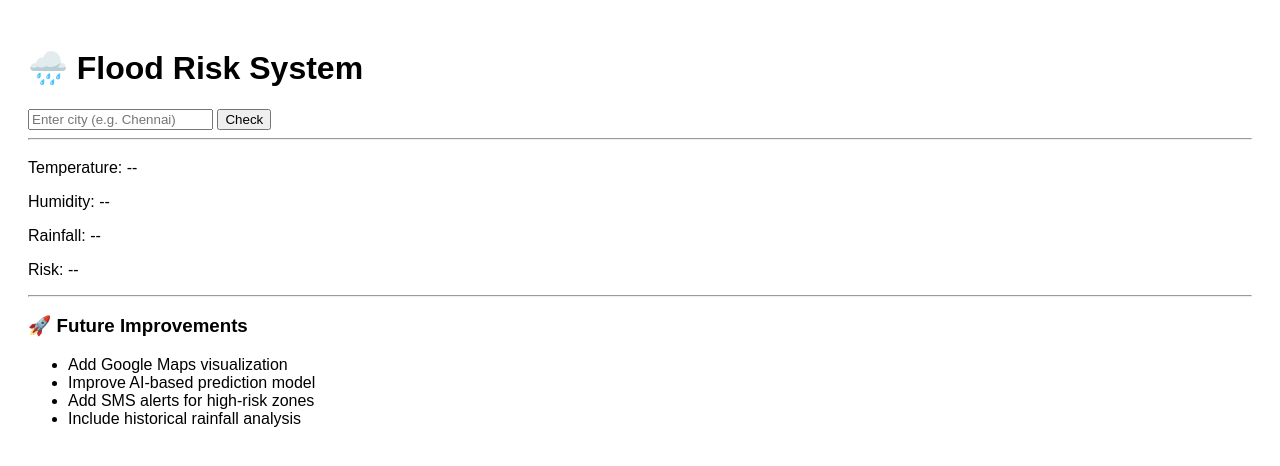
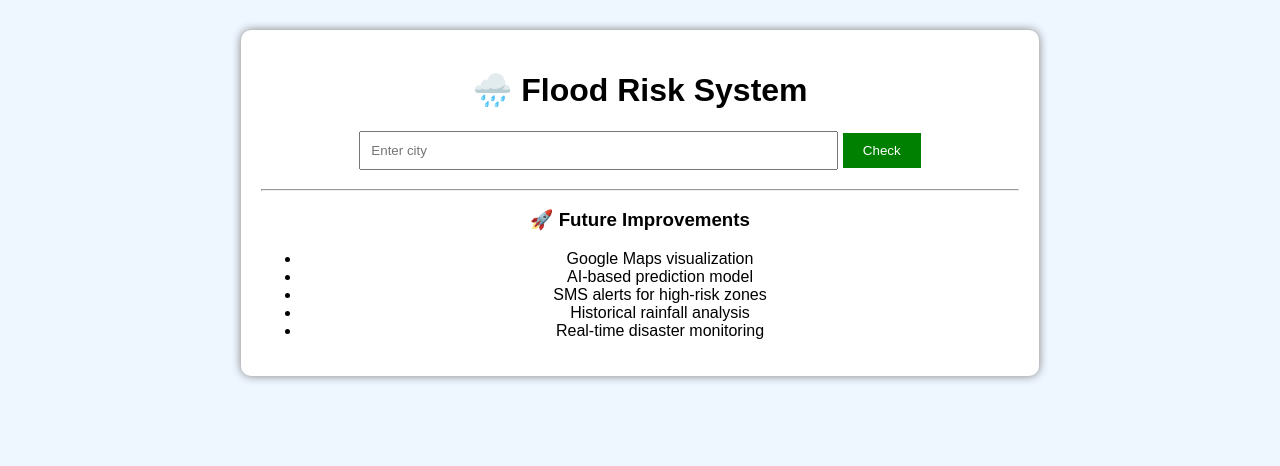
Before and after one commit to bhuvaneshwarij6715/FLOOD-RISK-APP, a Flask app: page / in a window 1280 px wide. Shown: the top 466 px of the page. Run offline with Flask 3, Linux system fonts and the light colour scheme.

Commit message:
updated flood risk app fixes

```diff
--- a/app.py
+++ b/app.py
@@ -1,91 +1,53 @@
 from flask import Flask, render_template, request, jsonify
 import requests
-from twilio.rest import Client
+import os
 
 app = Flask(__name__)
 
-import os
-OPENWEATHER_API = os.environ.get("OPENWEATHER_API")
-
-TWILIO_SID = os.environ.get("TWILIO_SID")
-TWILIO_AUTH = os.environ.get("TWILIO_AUTH")
-TWILIO_PHONE = os.environ.get("TWILIO_PHONE")
-USER_PHONE = os.environ.get("USER_PHONE")
-
-client = Client(TWILIO_SID, TWILIO_AUTH)
-
-
-def send_sms(message):
-    try:
-        client.messages.create(
-            body=message,
-            from_=TWILIO_PHONE,
-            to=USER_PHONE
-        )
-    except Exception as e:
-        print("SMS Error:", e)
-
-
-def get_weather(lat, lon):
-    url = f"https://api.openweathermap.org/data/2.5/forecast?lat={lat}&lon={lon}&appid={OPENWEATHER_API}&units=metric"
-    data = requests.get(url).json()
-
-    temp = data["list"][0]["main"]["temp"]
-    humidity = data["list"][0]["main"]["humidity"]
-
-    rain = 0
-    if "rain" in data["list"][0]:
-        rain = data["list"][0]["rain"].get("3h", 0)
-
-    return temp, humidity, rain
-
-
-def risk_level(rain):
-    if rain > 20:
-        return "HIGH", "red"
-    elif rain > 5:
-        return "MEDIUM", "orange"
-    return "LOW", "green"
-
+API_KEY = os.environ.get("OPENWEATHER_API")
 
 @app.route("/")
 def home():
     return render_template("index.html")
 
 
-@app.route("/weather", methods=["POST"])
-def weather():
-    data = request.json
-    lat = data["lat"]
-    lon = data["lon"]
+@app.route("/get_weather")
+def get_weather():
+    city = request.args.get("city")
 
-    temp, humidity, rain = get_weather(lat, lon)
-    risk, color = risk_level(rain)
+    url = f"http://api.openweathermap.org/data/2.5/weather?q={city}&appid={API_KEY}&units=metric"
+    res = requests.get(url)
+    data = res.json()
 
-    # 🔴 SEND SMS ALERT FOR HIGH RISK
-    if risk == "HIGH":
-        send_sms(f"🚨 FLOOD ALERT!\nRainfall: {rain}mm\nLocation: {lat},{lon}")
+    temp = data.get("main", {}).get("temp", 0)
+    humidity = data.get("main", {}).get("humidity", 0)
+
+    rainfall = 0
+    if "rain" in data and "1h" in data["rain"]:
+        rainfall = data["rain"]["1h"]
+
+    # RISK LOGIC
+    if rainfall < 2:
+        risk = "Low"
+    elif rainfall < 10:
+        risk = "Medium"
+    else:
+        risk = "High"
+
+    # SAFE ROUTE LOGIC (simple demo logic)
+    safe_route = "Route A (Elevated Path) - Safe to travel"
+
+    if risk == "High":
+        safe_route = "Avoid travel - Flood-prone area detected"
+    elif risk == "Medium":
+        safe_route = "Use Highway Route - Caution advised"
 
     return jsonify({
         "temperature": temp,
         "humidity": humidity,
-        "rainfall": rain,
+        "rainfall": rainfall,
         "risk": risk,
-        "color": color
-    })
-
-
-@app.route("/city")
-def city():
-    name = request.args.get("name")
-
-    geo = requests.get(
-        f"http://api.openweathermap.org/geo/1.0/direct?q={name}&limit=1&appid={OPENWEATHER_API}"
-    ).json()
-
-    return jsonify({
-        "lat": geo[0]["lat"],
-        "lon": geo[0]["lon"]
+        "safe_route": safe_route
     })
 
 
--- a/static/script.js
+++ b/static/script.js
@@ -5,19 +5,25 @@ function checkRisk() {
     .then(res => res.json())
     .then(data => {
 
-        console.log(data); // DEBUG (IMPORTANT)
+        console.log(data);
+
+        document.getElementById("cityName").innerText =
+            "📍 City: " + city;
 
         document.getElementById("temp").innerText =
-            "Temperature: " + data.temperature + " °C";
+            "🌡️ Temperature: " + data.temperature + " °C";
 
         document.getElementById("humidity").innerText =
-            "Humidity: " + data.humidity + " %";
+            "💧 Humidity: " + data.humidity + " %";
 
         document.getElementById("rainfall").innerText =
-            "Rainfall: " + data.rainfall + " mm";
+            "🌧️ Rainfall: " + data.rainfall + " mm";
 
         document.getElementById("risk").innerText =
-            "Risk: " + data.risk;
+            "⚠️ Risk Level: " + data.risk;
+
+        document.getElementById("route").innerText =
+            "🛣️ Safe Route: " + data.safe_route;
     })
     .catch(err => console.log(err));
 }
--- a/templates/index.html
+++ b/templates/index.html
@@ -1,40 +1,70 @@
 <!DOCTYPE html>
-<html lang="en">
+<html>
 <head>
-    <meta charset="UTF-8">
-    <title>🌧️ Flood Risk System</title>
-    <link rel="stylesheet" href="{{ url_for('static', filename='style.css') }}">
+    <title>Flood Risk System</title>
+
+    <style>
+        body {
+            font-family: Arial;
+            text-align: center;
+            background: #eef6ff;
+        }
+
+        .box {
+            background: white;
+            width: 60%;
+            margin: auto;
+            padding: 20px;
+            margin-top: 30px;
+            border-radius: 10px;
+            box-shadow: 0px 0px 10px gray;
+        }
+
+        input {
+            padding: 10px;
+            width: 60%;
+        }
+
+        button {
+            padding: 10px 20px;
+            background: green;
+            color: white;
+            border: none;
+            cursor: pointer;
+        }
+
+        .section {
+            margin-top: 15px;
+        }
+    </style>
 </head>
 
 <body>
 
-    <div class="container">
+<div class="box">
 
     <h1>🌧️ Flood Risk System</h1>
 
-        <!-- Input -->
-        <input type="text" id="city" placeholder="Enter city (e.g. Chennai)">
+    <input id="city" placeholder="Enter city">
     <button onclick="checkRisk()">Check</button>
+
+    <h3 id="cityName"></h3>
+
+    <div class="section" id="temp"></div>
+    <div class="section" id="humidity"></div>
+    <div class="section" id="rainfall"></div>
+    <div class="section" id="risk"></div>
+    <div class="section" id="route"></div>
 
     <hr>
 
-        <!-- Results -->
-        <h3 id="resultCity"></h3>
-
-        <p id="temp">Temperature: --</p>
-        <p id="humidity">Humidity: --</p>
-        <p id="rainfall">Rainfall: --</p>
-        <p id="risk">Risk: --</p>
-
-        <hr>
-
-        <!-- Future Improvements -->
     <h3>🚀 Future Improvements</h3>
     <ul>
-            <li>Add Google Maps visualization</li>
-            <li>Improve AI-based prediction model</li>
-            <li>Add SMS alerts for high-risk zones</li>
-            <li>Include historical rainfall analysis</li>
+        <li>Google Maps visualization</li>
+        <li>AI-based prediction model</li>
+        <li>SMS alerts for high-risk zones</li>
+        <li>Historical rainfall analysis</li>
+        <li>Real-time disaster monitoring</li>
     </ul>
 
 </div>
```
Lines whose indentation alone changed are shown as unchanged.
